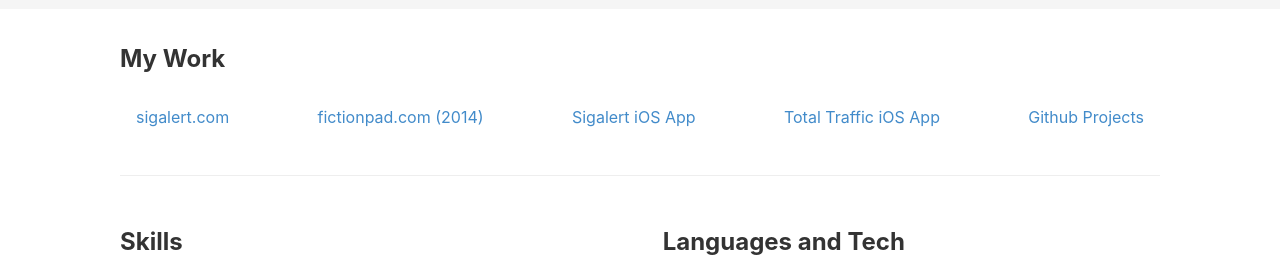
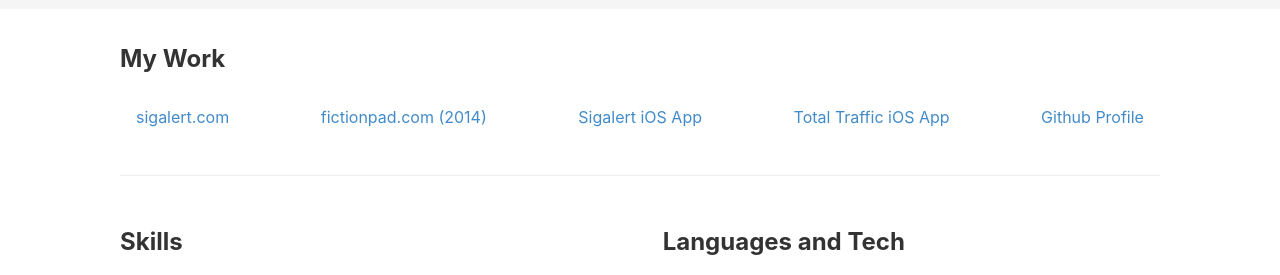
Before and after one commit to jordandh/resume, a Jekyll site: the page built from README.md, in a window 1280 px wide. Shown: the part 121-396 px from the top of the page. Built offline with Jekyll 4.4.1, drawn with Linux system fonts in a browser that asks for light colours; our own code applies the rules of GitHub Pages for plain Markdown files; the repository's description, which GitHub fills in, is left out.

Commit message:
Update default.html

```diff
--- a/_layouts/default.html
+++ b/_layouts/default.html
@@ -24,7 +24,7 @@
           <li><a href="https://fictionpad.com">fictionpad.com (2014)</a></li>
           <li><a href="https://itunes.apple.com/us/app/sigalert.com-live-traffic/id424889327?mt=8">Sigalert iOS App</a></li>
           <li><a href="https://itunes.apple.com/us/app/total-traffic/id878148924?mt=8">Total Traffic iOS App</a></li>
-          <li><a href="https://github.com/jordandh">Github Projects</a></li>
+          <li><a href="https://github.com/jordandh">Github Profile</a></li>
         </ul>
       </section>
 
```
